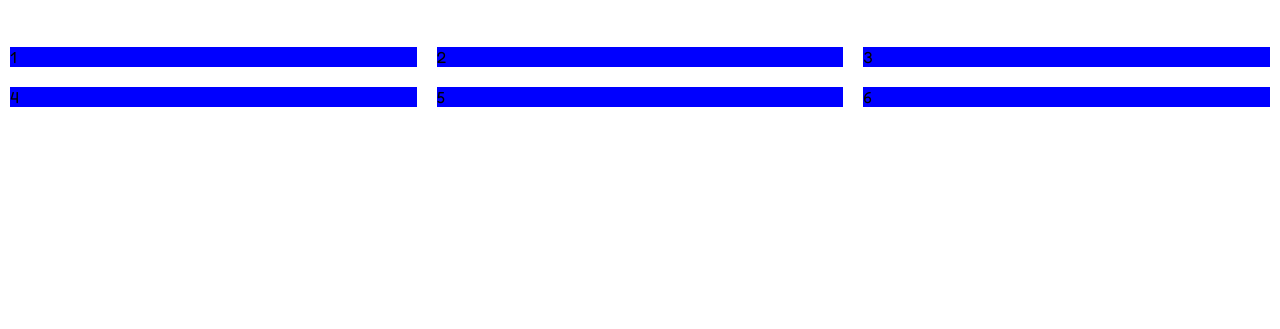
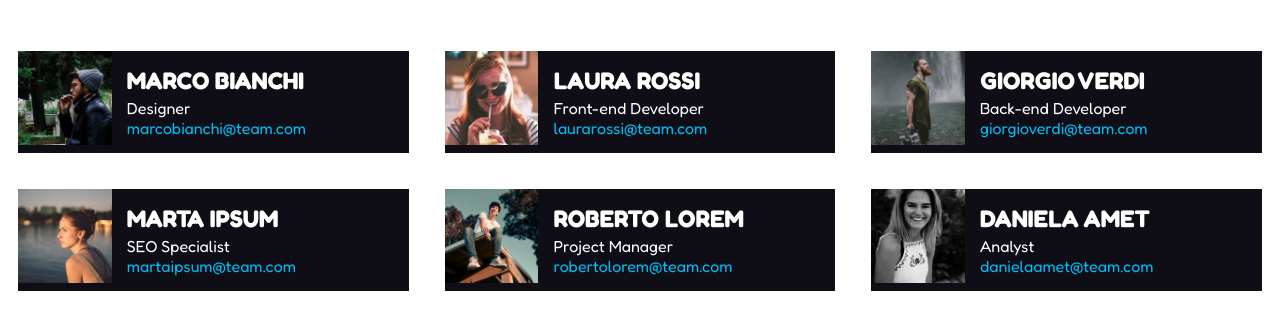
Before and after one commit to matteocicigoi/html-css-float-cards, a plain HTML site: page index.html in a window 1280 px wide. Shown: the part 159-488 px from the top of the page. Drawn offline with Linux system fonts and the light colour scheme.

Commit message:
feat: elementi float + readme

```diff
--- a/css/style.css
+++ b/css/style.css
@@ -16,7 +16,7 @@ body{
 /* Header */
 header{
     text-align: center;
-    font-size: 20px;
+    font-size: 18px;
     margin-bottom: 40px;
 }
 header h1{
@@ -27,7 +27,32 @@ header h1{
 /* Main */
 .col{
     float: left;
-    width: calc(100% / 3 - 20px);
-    margin: 10px;
-    background-color: blue;
+    width: calc(100% / 3 - 36px);
+    margin: 18px;
+    background-color: #0F0E17;
 }
+.col .image{
+    float: left;
+    width: 24%;
+    color: white;
+
+}
+img{
+    width: 100%;
+    display: block;
+}
+.col .info{
+    float: left;
+    width: 76%;
+    color: white;
+    padding: 15px;
+
+}
+.info h2{
+    margin-bottom: 3px;
+}
+.info a{
+    display: block;
+    color: #00BDF3;
+    text-decoration: none;
+}
--- a/index.html
+++ b/index.html
@@ -24,12 +24,66 @@
     </header>
     <main>
         <div class="container">
-            <div class="col">1</div>
-            <div class="col">2</div>
-            <div class="col">3</div>
-            <div class="col">4</div>
-            <div class="col">5</div>
-            <div class="col">6</div>
+            <div class="col">
+                <div class="image">
+                    <img src="img/male1.png" alt="immagine">
+                </div>
+                <div class="info">
+                    <h2>MARCO BIANCHI</h2>
+                    <span>Designer</span>
+                    <a href="#">marcobianchi@team.com</a>
+                </div>
+            </div>
+            <div class="col">
+                <div class="image">
+                    <img src="img/female1.png" alt="immagine">
+                </div>
+                <div class="info">
+                    <h2>LAURA ROSSI</h2>
+                    <span>Front-end Developer</span>
+                    <a href="#">laurarossi@team.com</a>
+                </div>
+            </div>
+            <div class="col">
+                <div class="image">
+                    <img src="img/male2.png" alt="immagine">
+                </div>
+                <div class="info">
+                    <h2>GIORGIO VERDI</h2>
+                    <span>Back-end Developer</span>
+                    <a href="#">giorgioverdi@team.com</a>
+                </div>
+            </div>
+            <div class="col">
+                <div class="image">
+                    <img src="img/female2.png" alt="immagine">
+                </div>
+                <div class="info">
+                    <h2>MARTA IPSUM</h2>
+                    <span>SEO Specialist</span>
+                    <a href="#">martaipsum@team.com</a>
+                </div>
+            </div>
+            <div class="col">
+                <div class="image">
+                    <img src="img/male3.png" alt="immagine">
+                </div>
+                <div class="info">
+                    <h2>ROBERTO LOREM</h2>
+                    <span>Project Manager</span>
+                    <a href="#">robertolorem@team.com</a>
+                </div>
+            </div>
+            <div class="col">
+                <div class="image">
+                    <img src="img/female3.png" alt="immagine">
+                </div>
+                <div class="info">
+                    <h2>DANIELA AMET</h2>
+                    <span>Analyst</span>
+                    <a href="#">danielaamet@team.com</a>
+                </div>
+            </div>
         </div>
     </main>
 </body>
```
Also changed, not shown: img/female1.png (added), img/female2.png (added), img/female3.png (added), img/male1.png (added), img/male2.png (added), img/male3.png (added), 1 other file.
